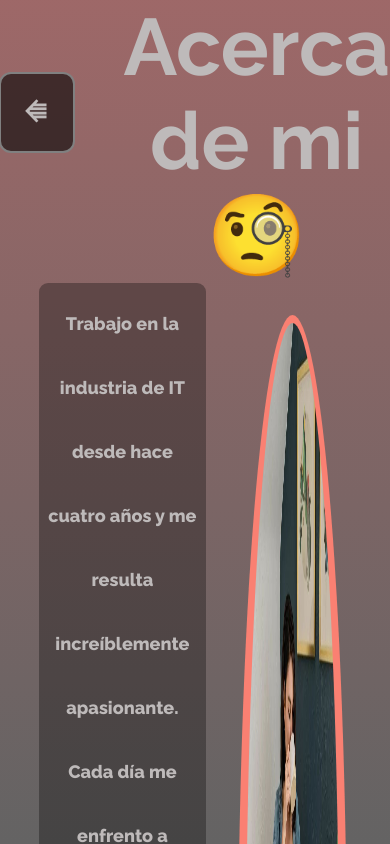
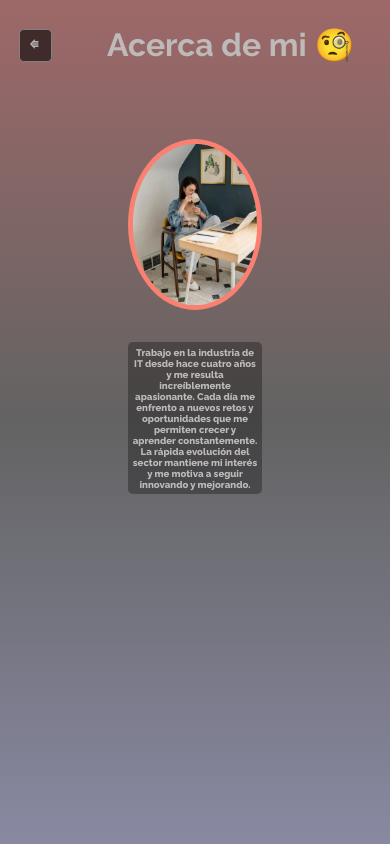
Before and after one commit to baldizan/JaP2024, a plain HTML site: page info.html in a window 390 px wide. Shown: the top 844 px of the page. Drawn offline with Linux system fonts and the light colour scheme.

Commit message:
adding responsiveness

```diff
--- a/styles.css
+++ b/styles.css
@@ -7,21 +7,30 @@
     display: flex;
     flex-direction: column;
     min-height: 100vh;
+    width: 100vw;
     margin: 0;
     background-image: linear-gradient(rgba(96, 8, 8, 0.611), rgba(0, 0, 0, 0.611), rgba(41, 41, 87, 0.551));
+}
+
+.welcome {
+    display: flex;
+    flex-direction: column;
+    width: 80%;
+    align-items: center;
+    margin: auto;
 }
 
 .contenedor {
     display: flex;
     width: 80%;
-    margin: auto;
+    margin: 1em auto;
     border-radius: 1em;
 }
 
 .titulo {
     text-align: center;
-    font-size: 5rem;
     margin: auto;
+    font-size: 3rem;
 }
 
 .icono {
@@ -36,6 +45,7 @@
     background-color: rgba(0, 0, 0, 0.581);
     font-size: 1rem;
     text-transform: uppercase;
+    text-align: center;
     letter-spacing: .2rem;
     font-weight: 800;
     text-decoration: none;
@@ -69,7 +79,6 @@
     text-align: center;
     font-size: large;
     font-weight: 800;
-    line-height: 4rem;
 }
 
 #imagen {
@@ -79,3 +88,35 @@
     border-radius: 50%;
     background-color: salmon;
 }
+
+@media (max-width: 699px) {
+    .boton,
+    .icono,
+    #texto  {
+        font-size: .6rem;
+    }
+
+    .titulo {
+        font-size: 2rem;
+    }
+
+    #imagen {
+        align-self: center;
+        padding: .3em;
+        width: 60%;
+    }
+  }
+
+
+
+  @media (max-width: 700px) {
+    .contenedor {
+        flex-direction: column-reverse;
+    }
+    #imagen {
+        width: 40%;
+    }
+    #texto {
+        width: 40%;
+    }
+  }
```
Also changed, not shown: index.html (+4 -2 lines).
